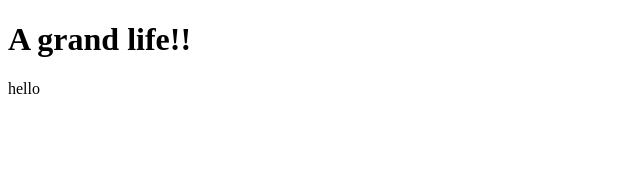
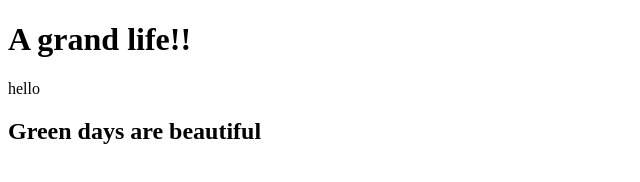
Before and after one commit to RedComa/JS_Projects, a plain HTML site: page index.html in a window 1280 px wide. Shown: the whole page, without its empty margins (0-640 px from the left). Drawn offline with Linux system fonts and the light colour scheme.

Commit message:
updating html green days and gitignore

```diff
--- a/index.html
+++ b/index.html
@@ -9,6 +9,7 @@
 <body>
     <h1>A grand life!!</h1>
     <p> hello</p>
+    <h2>Green days are beautiful</h2>
 
 </body>
 </html>
```
Also changed, not shown: 1 other file.
